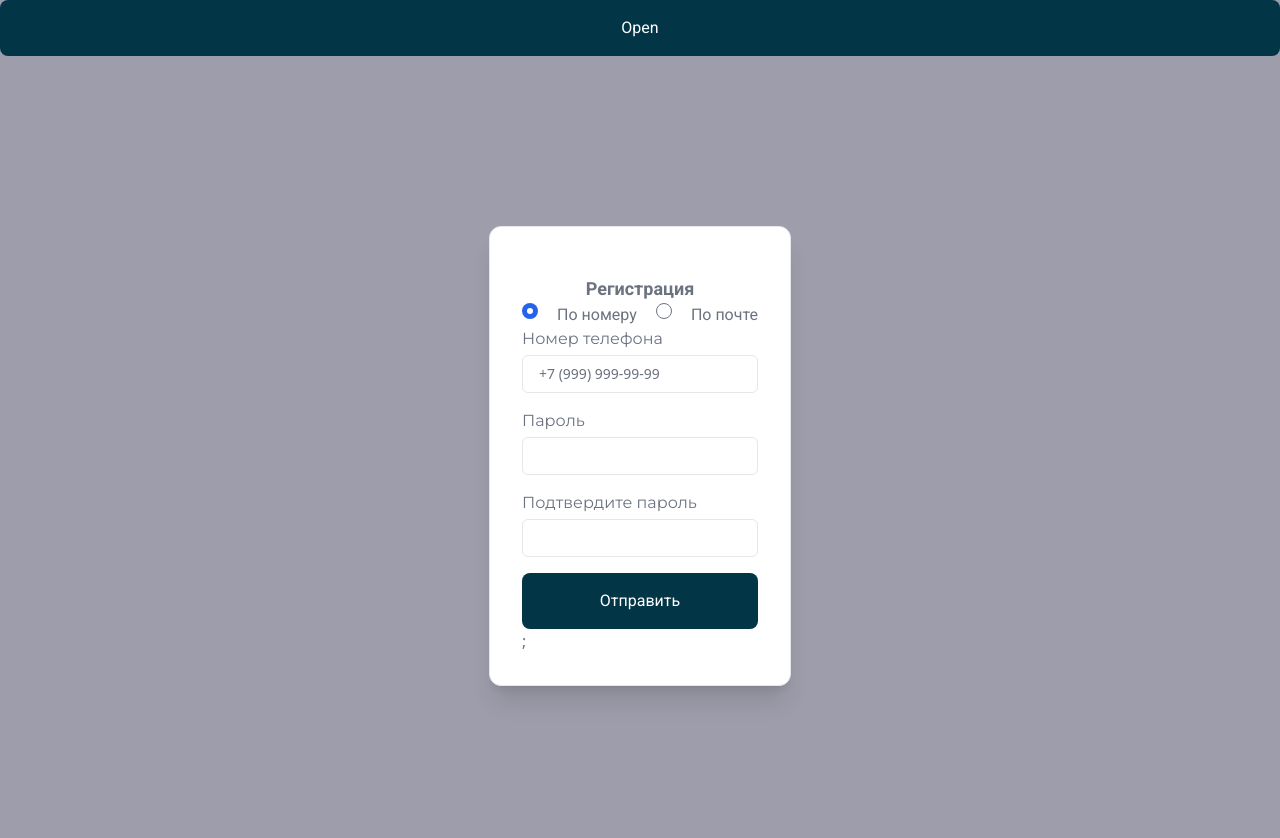
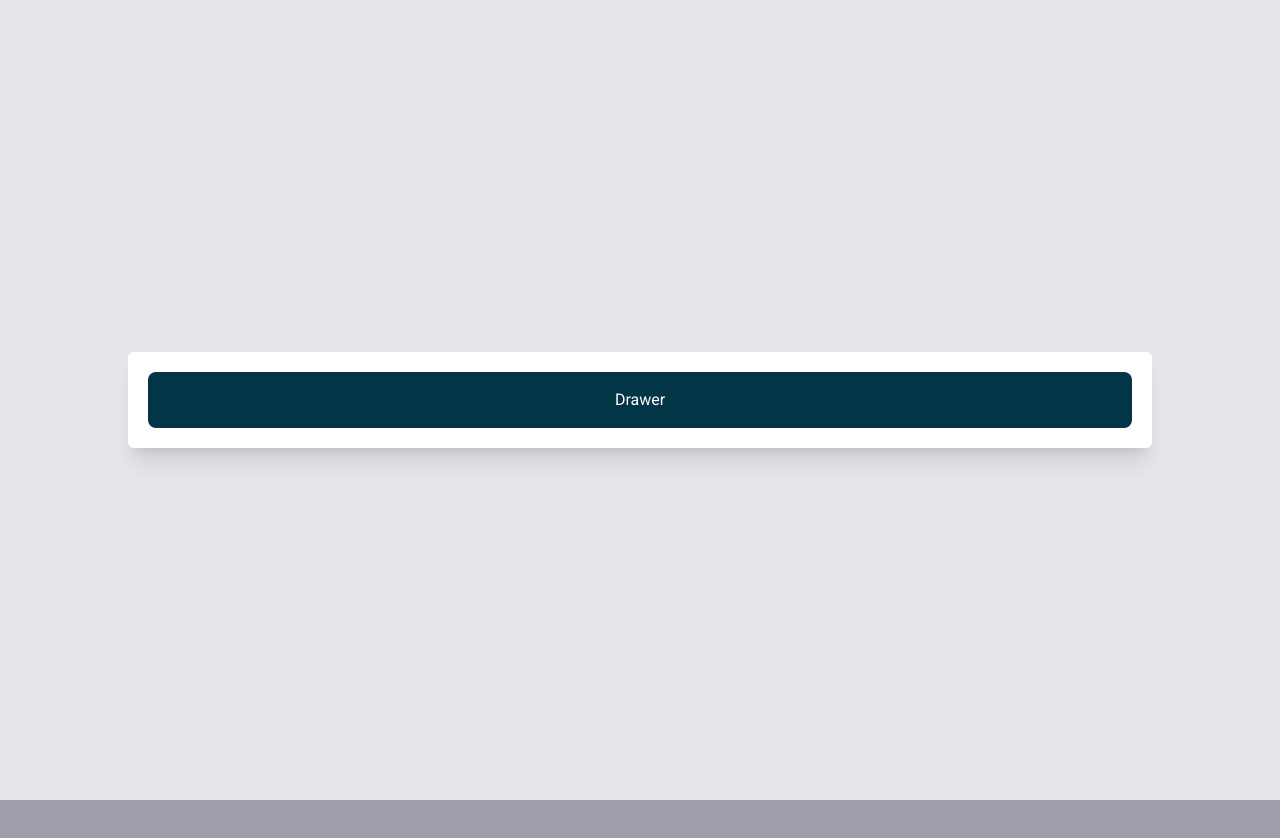
Before and after one commit to AdiletBekmuratov/nomad-water-front, a React (Vite) app: page /register in a window 1280 px wide. Shown: the top 838 px of the page. After the commit the page ends 800 px from the top, so only its background shows below. Built offline with nearby package versions, Linux system fonts and the light colour scheme.

Commit message:
drawer sheet and small fixes

```diff
--- a/src/components/Forms/Card.tsx
+++ b/src/components/Forms/Card.tsx
@@ -5,10 +5,8 @@ type Props = DetailedHTMLProps<HTMLAttributes<HTMLDivElement>, HTMLDivElement> &
 
 export const Card: FC<Props> = (props) => {
   return (
-    <div>
-      <span className="relative block rounded-xl border border-gray-200 p-8 shadow-xl bg-white w-full">
-        <div className="mt-4 text-gray-500">{props.children}</div>
-      </span>
+    <div className="relative block rounded-md border-gray-200 p-5 shadow-xl bg-white w-full max-w-screen-lg">
+      {props.children}
     </div>
   );
 };
--- a/src/components/UI/Modal.tsx
+++ b/src/components/UI/Modal.tsx
@@ -17,7 +17,7 @@ export const Modal: FC<Props> = (props) => {
       </Dialog.Trigger>
       <Dialog.Portal>
         <Dialog.Overlay className="fixed bg-black opacity-50 inset-0" />
-        <Dialog.Content className="bg-white fixed w-1/3 top-1/3 left-1/3 p-2 rounded-xl">
+        <Dialog.Content className="bg-white p-5 rounded-md z-10 w-full fixed top-1/2 left-1/2 -translate-x-1/2 -translate-y-1/2 max-w-screen-md">
           <Dialog.Title className="text-center font-montserrat text-lg font-bold">
             {props.title}
           </Dialog.Title>
--- /dev/null
+++ b/src/components/UI/Sheet.tsx
@@ -0,0 +1,45 @@
+import { AnimatePresence, motion } from 'framer-motion';
+import { FC, ReactNode } from 'react';
+
+interface ISheetProps {
+  children: ReactNode;
+  isOpen: boolean;
+}
+
+const itemVariants = {
+  closed: {
+    opacity: 0
+  },
+  open: { opacity: 1 }
+};
+
+export const Sheet: FC<ISheetProps> = ({ children, isOpen }) => (
+  <div className="h-screen flex">
+    <AnimatePresence>
+      {isOpen && (
+        <motion.aside
+          initial={{ width: 0 }}
+          animate={{
+            width: 300
+          }}
+          exit={{
+            width: 0,
+            transition: { duration: 0.5 }
+          }}
+          className="bg-red-500">
+          <motion.div
+            className="container"
+            initial="closed"
+            animate="open"
+            exit="closed"
+            variants={itemVariants}>
+            <motion.a initial="closed" animate="open" exit="closed" variants={itemVariants}>
+              dsad
+            </motion.a>
+          </motion.div>
+        </motion.aside>
+      )}
+    </AnimatePresence>
+    <div className="flex flex-1 flex-col bg-gray-200">{children}</div>
+  </div>
+);
--- a/src/pages/Register.tsx
+++ /dev/null
@@ -1,46 +0,0 @@
-import RegByEmail from '@/components/regByEmail';
-import { RegByPhone } from '@/components/regByPhone';
-import { FC, useState } from 'react';
-
-const Register: FC = () => {
-  const [isPhone, setPhone] = useState('phone');
-
-  const handleChange = (e: any) => {
-    setPhone(e.target.value);
-  };
-
-  return (
-    <section className="flex justify-center ">
-      <div className="block">
-        <h3 className="font-roboto text-center font-semibold text-lg">Регистрация</h3>
-        <form action="" className="flex justify-between">
-          <input
-            type="radio"
-            name="handleCheck"
-            id="phone"
-            value={`phone`}
-            checked={isPhone === 'phone' ? true : false}
-            onChange={handleChange}
-          />
-          <label htmlFor="phone" className="font-roboto">
-            По номеру
-          </label>
-          <input
-            type="radio"
-            name="handleCheck"
-            id="email"
-            value={`email`}
-            checked={isPhone === 'email' ? true : false}
-            onChange={handleChange}
-          />
-          <label htmlFor="email" className="font-roboto">
-            По почте
-          </label>
-        </form>
-        <div>{isPhone === 'phone' ? <RegByPhone /> : <RegByEmail />}</div>;
-      </div>
-    </section>
-  );
-};
-
-export default Register;
--- a/src/pages/RegisterForm.tsx
+++ b/src/pages/RegisterForm.tsx
@@ -1,24 +1,17 @@
-import { Modal } from '@/components/UI';
-import { FC } from 'react';
-import { Card } from '../components/Forms/index';
-import Register from './Register';
+import { Sheet } from '@/components/UI/Sheet';
+import { FC, useState } from 'react';
+import { Button, Card } from '../components/Forms/index';
 
 const RegisterForm: FC = () => {
+  const [isOpen, setIsOpen] = useState(false);
   return (
-    <>
-      <Modal title="Test title" buttonOpenText="Open" buttonCloseTest="Close">
-        <p>
-          Lorem ipsum dolor sit amet consectetur adipisicing elit. Cum adipisci rem quaerat
-          recusandae impedit, veritatis fugit numquam necessitatibus atque sed. Voluptas sunt
-          recusandae veniam animi molestias perspiciatis obcaecati alias. Aspernatur!
-        </p>
-      </Modal>
+    <Sheet isOpen={isOpen}>
       <div className="h-screen flex justify-center items-center">
         <Card>
-          <Register />
+          <Button onClick={() => setIsOpen((prev) => !prev)}>Drawer</Button>
         </Card>
       </div>
-    </>
+    </Sheet>
   );
 };
 
```
Also changed, not shown: src/css/index.css (+4 -4 lines).
